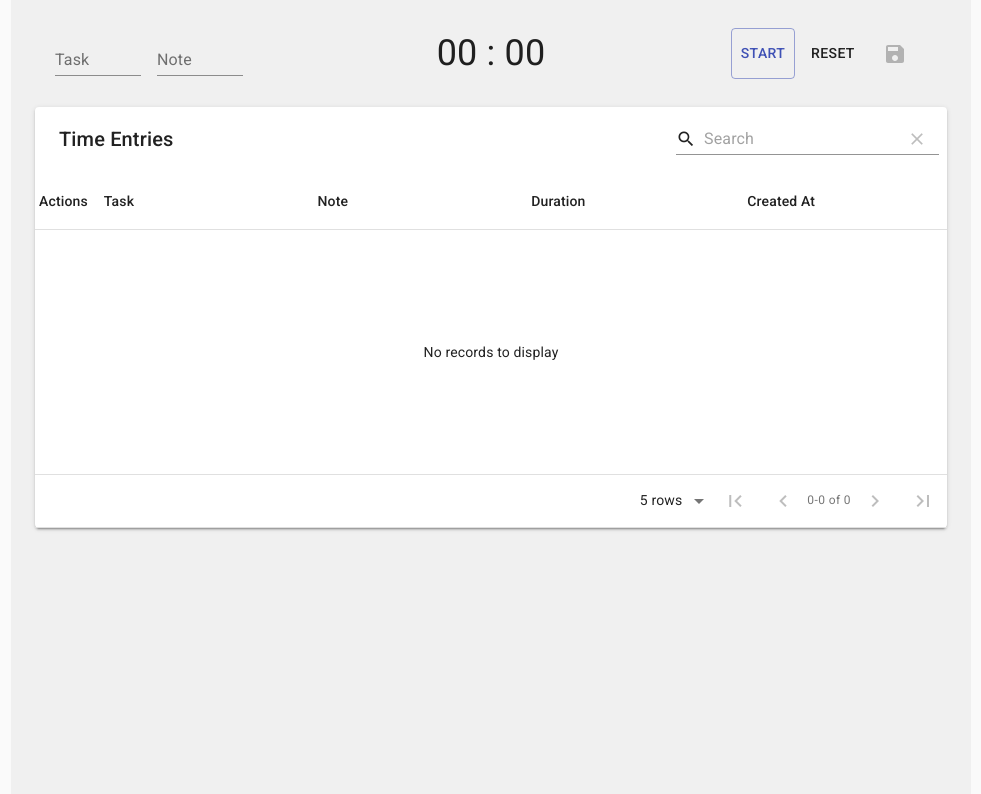
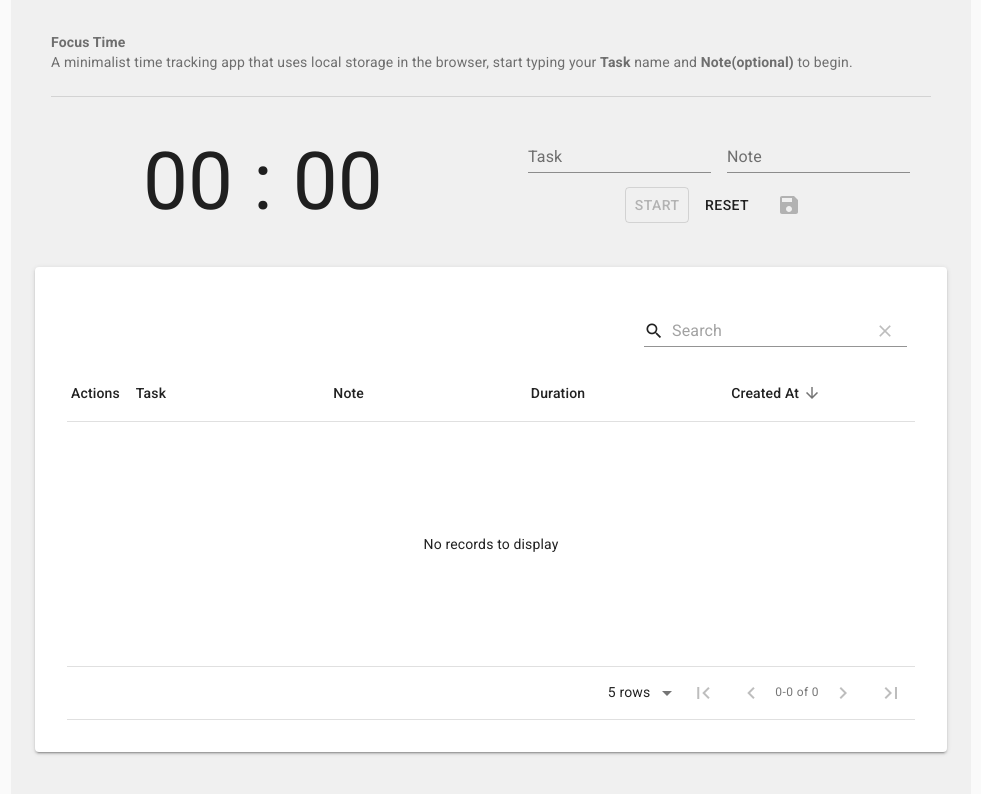
Before and after one commit to moon-goon/focus-time, a React app: page / in a window 1280 px wide. Shown: the top 794 px of the page, without its empty margins (149-1130 px from the left). Built offline with nearby package versions, Linux system fonts and the light colour scheme; the HTML template or start-up script is replaced by a standard one.

Commit message:
various updates, added save, delete features using local storage

```diff
--- a/package.json
+++ b/package.json
@@ -14,6 +14,7 @@
   "dependencies": {
     "@material-ui/core": "^4.11.3",
     "@material-ui/icons": "^4.11.2",
+    "chart.js": "^2.9.4",
     "cookie-parser": "1.3.2",
     "cors": "^2.8.4",
     "express": "^4.17.1",
@@ -21,6 +22,7 @@
     "moment": "^2.29.1",
     "querystring": "~0.2.0",
     "react": "^17.0.1",
+    "react-chartjs-2": "^2.11.1",
     "react-dom": "^17.0.1",
     "request": "~2.83.0"
   },
--- a/src/components/Base.js
+++ b/src/components/Base.js
@@ -2,17 +2,17 @@ import React from 'react'
 import CssBaseline from '@material-ui/core/CssBaseline';
 import Typography from '@material-ui/core/Typography';
 import Container from '@material-ui/core/Container';
-import TimeEntriesTable from './TimeEntriesTable';
-import Timer from './Timer';
+import Tracker from './Tracker';
+import Intro from './Intro';
 
 export default function Base() {
     return (
+
       <React.Fragment>
         <CssBaseline />
-
         <Container maxWidth="md" style={{ backgroundColor: '#F0F0F0', height: '100vh' }} >
-          <Timer />
-          <TimeEntriesTable />
+          <Intro />
+          <Tracker />
         </Container>
 
       </React.Fragment>
--- /dev/null
+++ b/src/components/Intro.js
@@ -0,0 +1,30 @@
+import React, { useState, useEffect } from 'react';
+import Divider from '@material-ui/core/Divider';
+import Typography from '@material-ui/core/Typography';
+import { makeStyles } from '@material-ui/core/styles';
+
+const useStyles = makeStyles((theme) => ({
+    root: {
+      width: '100%',
+      paddingTop: theme.spacing(1)
+    },
+    introSection: {
+      margin: theme.spacing(3, 2),
+    },
+  }));
+
+export default function Intro() {
+const classes = useStyles();
+
+    return (
+        <div className={classes.root}>
+            <div className={classes.introSection}>
+                <Typography color="textSecondary" variant="body2">
+                    <strong>Focus Time</strong><br/>
+                    A minimalist time tracking app that uses local storage in the browser, start typing your <b>Task</b> name and <b>Note(optional)</b> to begin. <br/>
+                </Typography>
+            </div>
+            <Divider variant="middle" />
+        </div>
+    );
+}
--- a/src/components/TimeEntriesTable.js
+++ b/src/components/TimeEntriesTable.js
@@ -3,9 +3,8 @@ import MaterialTable from 'material-table'
 
 export default function Entries(props) {
 
-  const { useState } = React;
-
   const [columns, setColumns] = useState([
+    { title: '', field: 'id', hidden: true },
     {
       title: 'Task', field: 'task',
       editComponent: props => (
@@ -18,30 +17,37 @@ export default function Entries(props) {
     },
     { title: 'Note', field: 'note' },
     { title: 'Duration', field: 'duration' },
-    { title: '', field: 'isTicking', hidden: true },
-    { title: 'Created At', field: 'createdAt' },
+    { title: 'Created At', field: 'createdAt', defaultSort: 'desc' },
   ]);
 
   const [data, setData] = useState([]);
 
+  const handleChange = (id) => {
+    let entries = JSON.parse(localStorage.getItem('ft_entries'));
+    let newEntries = entries.filter(entry => {
+      return entry.id !== id;
+    })
+    setData(newEntries)
+    localStorage.setItem('ft_entries', JSON.stringify(newEntries))
+    props.handleChange(newEntries);
+  }
+
   useEffect(() => {
-  }, [])
+
+    setData(props.data)
+
+  }, [props])
 
   return (
     <MaterialTable
-      title="Time Entries"
+      title=""
       columns={columns}
       data={data}
       editable={{
         onRowDelete: oldData =>
           new Promise((resolve, reject) => {
             setTimeout(() => {
-              const dataDelete = [...data];
-              const index = oldData.tableData.id;
-              dataDelete.splice(index, 1);
-              setData([...dataDelete]);
-
-              resolve();
+              resolve(handleChange(oldData.id));
             }, 1000)
           }),
       }}
--- a/src/components/Timer.js
+++ b/src/components/Tracker.js
@@ -6,6 +6,7 @@ import TextField from '@material-ui/core/TextField';
 import SaveIcon from '@material-ui/icons/Save';
 import IconButton from '@material-ui/core/IconButton';
 import moment from 'moment';
+import TimeEntriesTable from './TimeEntriesTable';
 
 const useStyles = makeStyles((theme) => ({
   root: {
@@ -21,14 +22,22 @@ const useStyles = makeStyles((theme) => ({
       marginBottom: theme.spacing(2),
     },
   },
-  inputContainer: {
-    display: 'flex',
+  tableContainer: {
+    '& > *': {
+      padding: '2rem'
+    }
+  },
+  btnGroup: {
+    paddingTop: theme.spacing(1)
   },
   container: {
     width: '100%',
   },
   timer: {
-    fontSize: '36px'
+    fontSize: '80px',
+    ['@media (max-width:780px)']: {
+      fontSize: '65px',
+    }
   },
   inputEl: {
     marginLeft: theme.spacing(1),
@@ -42,6 +51,8 @@ const useStyles = makeStyles((theme) => ({
 export default function Timer() {
   const classes = useStyles();
 
+  const initialData = (localStorage.getItem('ft_entries') == null) ? [] : JSON.parse(localStorage.getItem('ft_entries'))
+  const [tableData, setTableData] = useState(initialData)
   const [isTicking, setIsTicking] = useState(false)
   const [timeSec, setTimeSec] = useState(0)
   const [timeMin, setTimeMin] = useState(0)
@@ -73,6 +84,9 @@ export default function Timer() {
     setIsTicking(false)
     setTaskValues({ taskName: '', taskNote: '' });
   }
+  const handleChange = (data) => {
+    setTableData(data)
+  }
 
   const handleSave = () => {
 
@@ -81,6 +95,7 @@ export default function Timer() {
     let createdAt = moment().format( "LLL" )
 
     const newEntry = {
+      id: Date.now(),
       task: taskValues.taskName,
       note: taskValues.taskNote,
       duration: duration,
@@ -88,13 +103,15 @@ export default function Timer() {
     }
 
     const entries = []
-    if (localStorage.getItem('entries') !== null) {
-      let entriesSoFar = JSON.parse(localStorage.getItem('entries'));
-      entries.push(entriesSoFar);
+    if (localStorage.getItem('ft_entries') !== null) {
+      let entriesSoFar = JSON.parse(localStorage.getItem('ft_entries'));
+      for (let item in entriesSoFar) {
+        entries.push(entriesSoFar[item])
+      }
     }
     entries.push(newEntry);
-    localStorage.setItem('entries',JSON.stringify(entries));
-
+    localStorage.setItem('ft_entries',JSON.stringify(entries));
+    setTableData(entries)
     reset();
   }
 
@@ -125,8 +142,19 @@ export default function Timer() {
   }, [isTicking, timeSec, timeMin]);
 
   return (
+    <>
     <div className={classes.root}>
       <Grid container spacing={3}>
+          <Grid item xs={6}>
+            <span>
+              <div className={classes.timer}>
+                <span>{formatTime(timeMin)} : {formatTime(timeSec)}</span>
+              </div>
+            </span>
+          </Grid>
+
+          <Grid item xs className={classes.inputContainer}>
+
             <Grid item xs className={classes.inputContainer}>
               <span className={classes.inputEl}>
                 <TextField id="task" label="Task" name="taskName" onChange={onChangeHandler} value={taskValues.taskName} />
@@ -135,17 +163,9 @@ export default function Timer() {
                 <TextField id="note" label="Note" name="taskNote" onChange={onChangeHandler} value={taskValues.taskNote} />
               </span>
             </Grid>
-          <Grid item xs={6}>
 
-            <span>
-              <div className={classes.timer}>
-                <span>{formatTime(timeMin)} : {formatTime(timeSec)}</span>
-              </div>
-            </span>
-
-          </Grid>
-          <Grid item xs className={classes.inputContainer}>
-            <Button className={classes.startButton} onClick={handleStart} variant="outlined" color={isTicking ? 'secondary' : 'primary'}>
+            <div className={classes.btnGroup}>
+              <Button className={classes.startButton} onClick={handleStart} variant="outlined" disabled={taskValues.taskName == ''} color={isTicking ? 'secondary' : 'primary'}>
                 {isTicking ? 'Stop': 'Start'}
               </Button>
               <Button onClick={reset} size="small" variant="filled" color="primary">
@@ -154,8 +174,14 @@ export default function Timer() {
               <IconButton color="primary" onClick={handleSave} aria-label="Save" component="span" disabled={timeSec > 0 && isTicking == false ? false:true}>
                 <SaveIcon />
               </IconButton>
+            </div>
+
           </Grid>
       </Grid>
     </div>
+    <div className={classes.tableContainer}>
+       <TimeEntriesTable data={tableData} handleChange={handleChange}/>
+    </div>
+    </>
   );
 }
--- a/webpack.dev.js
+++ b/webpack.dev.js
@@ -23,7 +23,8 @@ module.exports = {
 
     new HtmlWebPackPlugin({
       template: "./src/index.html",
-      filename: "./index.html"
+      filename: "./index.html",
+      favicon: "./src/favicon.ico"
     }),
     new webpack.HotModuleReplacementPlugin(),
 
```
Also changed, not shown: 2 other files (tests, documents, lock files or other folders). Lines whose indentation alone changed are shown as unchanged.
